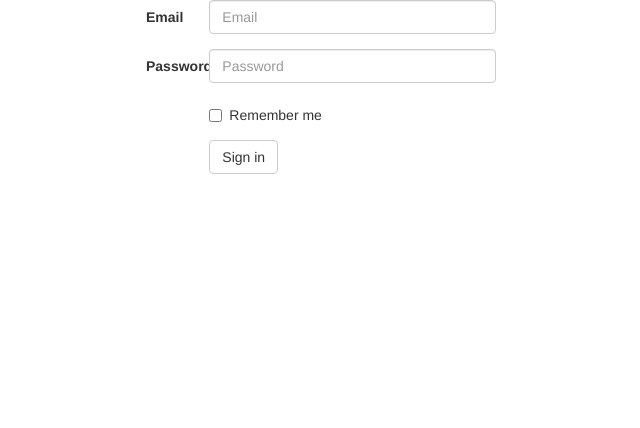
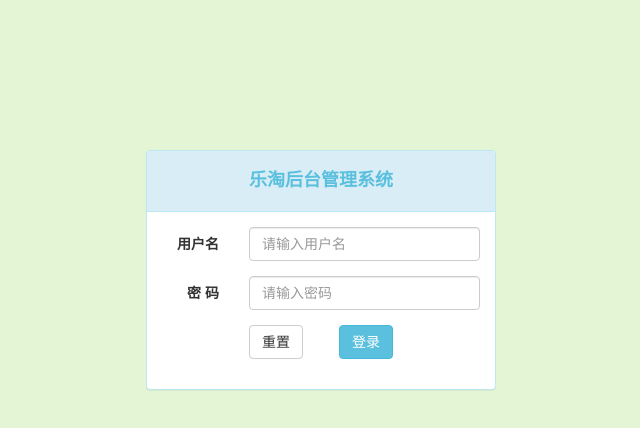
Before and after one commit to Nlelin/letao, a website: page public/pc/login.html in a window 1280 px wide. Shown: the whole page, without its empty margins (319-959 px from the left). Drawn offline with Linux system fonts and the light colour scheme.

Commit message:
登录样式完成

```diff
--- a/public/pc/css/common.css
+++ b/public/pc/css/common.css
@@ -0,0 +1,14 @@
+@charset "UTF-8";
+
+html,body {
+  height: 100%;
+}
+
+.container .mt {
+  margin-top: 150px;
+}
+.container .mt h4 {
+  color: #5BC0DE;
+  text-align: center;
+  font-weight: 700;
+}
--- a/public/pc/js/login.js
+++ b/public/pc/js/login.js
@@ -1,3 +1,17 @@
 /**
  * Created by Administrator on 2018/1/11 0011.
  */
+
+//要求用户名不能为空
+  //要求密码不能为空，并且长度是6-12
+  //表单校验插件，在表单提交的时候做校验，如果校验失败了，会阻止表单的提交。如果校验成功了，它就会让表单继续提交。
+$(function(){
+  //获取表单内容，取消默认行为
+  var $form = $('form');
+  var data = $form.serialize();
+  console.log(data);
+
+
+  //e.preventDefault();
+
+});
--- a/public/pc/login.html
+++ b/public/pc/login.html
@@ -14,40 +14,38 @@
     }
   </style>
 </head>
-<body>
-
-  <div class="login">
+<body style="background-color:#E3F5D5">
     <div class="container ">
-      <div class="col-md-offset-4 col-md-4">
+      <div class="col-md-offset-4 col-md-4 mt">
+        <div class="panel panel-info">
+          <div class="panel-heading">
+            <h4>乐淘后台管理系统</h4>
+          </div>
+          <div class="panel-body">
               <form class="form-horizontal">
                 <div class="form-group">
-            <label for="inputEmail3" class="col-sm-2 control-label">Email</label>
-            <div class="col-sm-10">
-              <input type="email" class="form-control" id="inputEmail3" placeholder="Email">
+                  <label for="username" class="col-sm-3 control-label">用户名</label>
+                  <div class="col-sm-9">
+                    <input type="text" class="form-control" name="username" id="username" placeholder="请输入用户名">
                   </div>
                 </div>
                 <div class="form-group">
-            <label for="inputPassword3" class="col-sm-2 control-label">Password</label>
-            <div class="col-sm-10">
-              <input type="password" class="form-control" id="inputPassword3" placeholder="Password">
+                  <label for="password" class="col-sm-3 control-label">密 码</label>
+                  <div class="col-sm-9">
+                    <input type="password" class="form-control" name="password" id="password" placeholder="请输入密码">
                   </div>
                 </div>
                 <div class="form-group">
-            <div class="col-sm-offset-2 col-sm-10">
-              <div class="checkbox">
-                <label>
-                  <input type="checkbox"> Remember me
-                </label>
-              </div>
-            </div>
-          </div>
-          <div class="form-group">
-            <div class="col-sm-offset-2 col-sm-10">
-              <button type="submit" class="btn btn-default">Sign in</button>
+                  <div class="col-sm-offset-3 col-sm-6">
+                    <button type="reset" class="btn btn-default pull-left">重置</button>
+                    <button type="submit" class="btn btn-info pull-right">登录</button>
                   </div>
                 </div>
               </form>
           </div>
+
+        </div>
+
       </div>
     </div>
 
```
Lines whose indentation alone changed are shown as unchanged.
